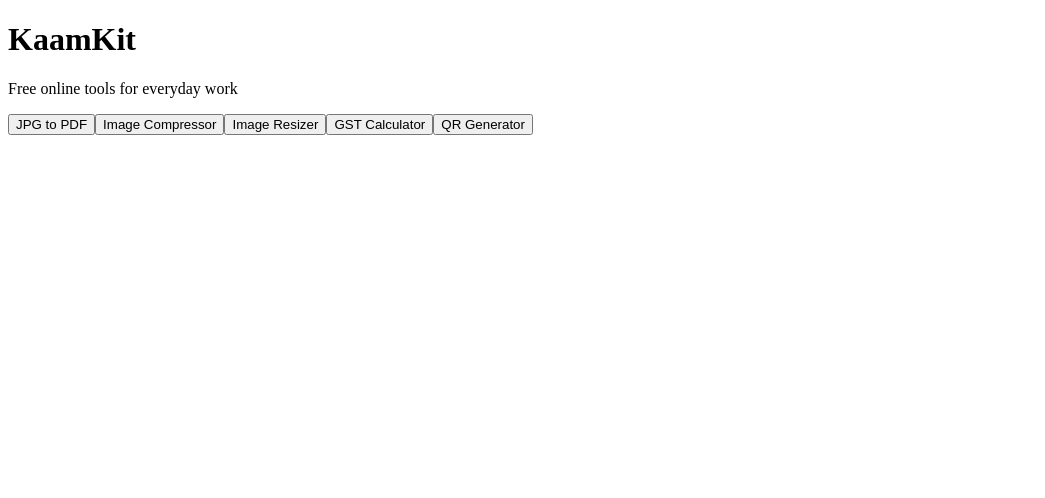
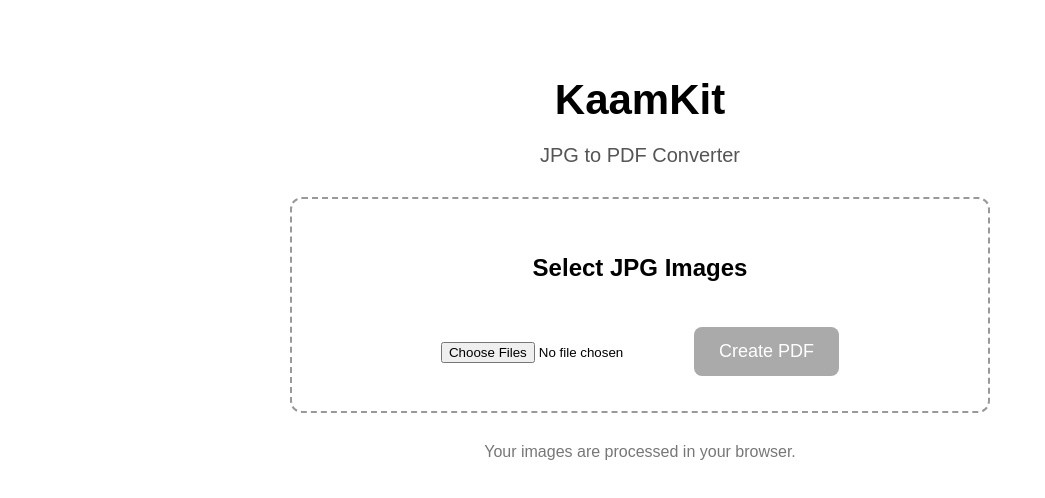
Before and after one commit to kaamkit/Kaamkit, a Next.js app: page / in a window 1280 px wide. Shown: the top 498 px of the page, without its empty margins (0-1045 px from the left). Built offline with nearby package versions, Linux system fonts and the light colour scheme.

Commit message:
Implement JPG to PDF conversion feature

```diff
--- a/app/page.js
+++ b/app/page.js
@@ -1,16 +1,161 @@
+"use client";
+
+import { useState } from "react";
+import { jsPDF } from "jspdf";
+
 export default function Home() {
+  const [files, setFiles] = useState([]);
+  const [loading, setLoading] = useState(false);
+
+  const handleFiles = (e) => {
+    const selectedFiles = Array.from(e.target.files || []);
+
+    const jpgFiles = selectedFiles.filter(
+      (file) =>
+        file.type === "image/jpeg" || file.type === "image/jpg"
+    );
+
+    setFiles(jpgFiles);
+  };
+
+  const createPDF = async () => {
+    if (files.length === 0) {
+      alert("Please select JPG images first.");
+      return;
+    }
+
+    setLoading(true);
+
+    try {
+      const pdf = new jsPDF("p", "mm", "a4");
+
+      for (let i = 0; i < files.length; i++) {
+        const file = files[i];
+
+        const imageData = await new Promise((resolve, reject) => {
+          const reader = new FileReader();
+
+          reader.onload = () => resolve(reader.result);
+          reader.onerror = reject;
+
+          reader.readAsDataURL(file);
+        });
+
+        const image = new Image();
+
+        await new Promise((resolve, reject) => {
+          image.onload = resolve;
+          image.onerror = reject;
+          image.src = imageData;
+        });
+
+        if (i > 0) {
+          pdf.addPage();
+        }
+
+        const pageWidth = 210;
+        const pageHeight = 297;
+        const margin = 10;
+
+        const maxWidth = pageWidth - margin * 2;
+        const maxHeight = pageHeight - margin * 2;
+
+        let width = image.width;
+        let height = image.height;
+
+        const ratio = Math.min(
+          maxWidth / width,
+          maxHeight / height
+        );
+
+        width = width * ratio;
+        height = height * ratio;
+
+        const x = (pageWidth - width) / 2;
+        const y = (pageHeight - height) / 2;
+
+        pdf.addImage(
+          imageData,
+          "JPEG",
+          x,
+          y,
+          width,
+          height
+        );
+      }
+
+      pdf.save("KaamKit-JPG-to-PDF.pdf");
+    } catch (error) {
+      alert("Something went wrong. Please try again.");
+      console.error(error);
+    }
+
+    setLoading(false);
+  };
+
   return (
-    <main>
-      <h1>KaamKit</h1>
-      <p>Free online tools for everyday work</p>
+    <main
+      style={{
+        maxWidth: "700px",
+        margin: "0 auto",
+        padding: "40px 20px",
+        fontFamily: "Arial, sans-serif",
+        textAlign: "center",
+      }}
+    >
+      <h1 style={{ fontSize: "42px", marginBottom: "10px" }}>
+        KaamKit
+      </h1>
 
-      <div>
-        <button>JPG to PDF</button>
-        <button>Image Compressor</button>
-        <button>Image Resizer</button>
-        <button>GST Calculator</button>
-        <button>QR Generator</button>
+      <p style={{ fontSize: "20px", color: "#555" }}>
+        JPG to PDF Converter
+      </p>
+
+      <div
+        style={{
+          border: "2px dashed #999",
+          borderRadius: "12px",
+          padding: "35px 20px",
+          marginTop: "30px",
+        }}
+      >
+        <h2>Select JPG Images</h2>
+
+        <input
+          type="file"
+          accept="image/jpeg,image/jpg"
+          multiple
+          onChange={handleFiles}
+          style={{ marginTop: "15px" }}
+        />
+
+        {files.length > 0 && (
+          <p style={{ marginTop: "20px" }}>
+            {files.length} image{files.length > 1 ? "s" : ""} selected
+          </p>
+        )}
+
+        <button
+          onClick={createPDF}
+          disabled={loading || files.length === 0}
+          style={{
+            marginTop: "25px",
+            padding: "14px 25px",
+            fontSize: "18px",
+            borderRadius: "8px",
+            border: "none",
+            background: files.length === 0 ? "#aaa" : "#111",
+            color: "white",
+            cursor: files.length === 0 ? "not-allowed" : "pointer",
+          }}
+        >
+          {loading ? "Creating PDF..." : "Create PDF"}
+        </button>
       </div>
+
+      <p style={{ marginTop: "30px", color: "#777" }}>
+        Your images are processed in your browser.
+      </p>
     </main>
   );
-}
+      }
```
